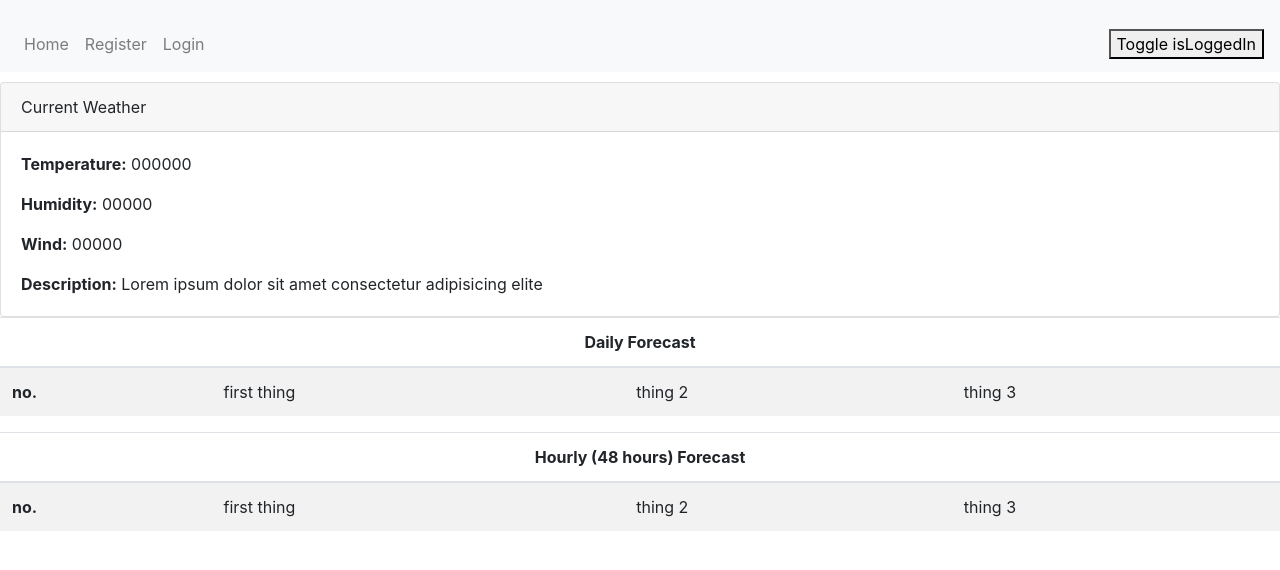
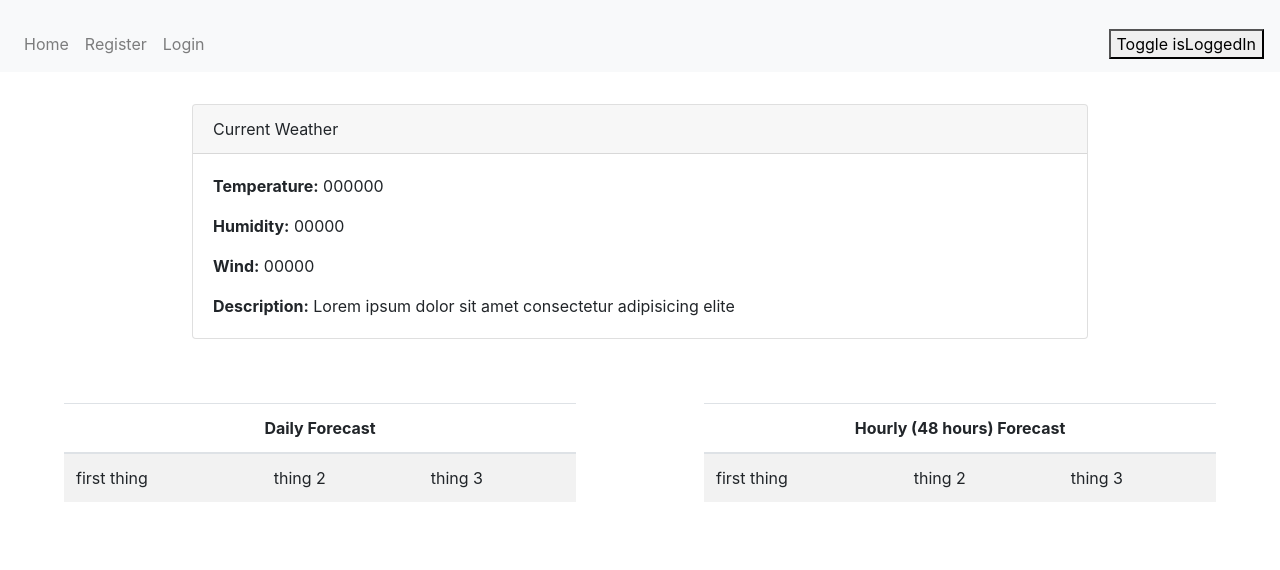
Before and after one commit to Mashrur749/weather_app_mean, an Angular app in the folder front-end/: page /dashboard in a window 1280 px wide. Shown: the top 570 px of the page. Built offline with nearby package versions, Linux system fonts and the light colour scheme.

Commit message:
styling added for current-weather component

```diff
--- a/front-end/src/app/dashboard/dashboard.component.html
+++ b/front-end/src/app/dashboard/dashboard.component.html
@@ -1,6 +1,10 @@
 
-<app-weather-current id="current" layout="row" layout-align="center"></app-weather-current>
 
-<app-weather-daily class="hourly" layout="row" layout-align="left"></app-weather-daily>
 
-<app-weather-hourly class="daily" layout="row" layout-align="right"></app-weather-hourly>
+
+
+<app-weather-current></app-weather-current>
+
+<app-weather-daily></app-weather-daily>
+
+<app-weather-hourly></app-weather-hourly>
--- a/front-end/src/app/weather-current/weather-current.component.css
+++ b/front-end/src/app/weather-current/weather-current.component.css
@@ -0,0 +1,6 @@
+.card{
+    display: block;
+    width: 70vw;
+    margin: auto;
+    margin-top: 2em;
+}
--- a/front-end/src/app/weather-current/weather-current.component.html
+++ b/front-end/src/app/weather-current/weather-current.component.html
@@ -1,4 +1,4 @@
-<div class="card" style="margin-top: 10px;">
+<div class="card">
     <div class="card-header">
         Current Weather
     </div>
--- a/front-end/src/app/weather-daily/weather-daily.component.css
+++ b/front-end/src/app/weather-daily/weather-daily.component.css
@@ -0,0 +1,5 @@
+table {
+    width: 40%;
+    float: left;
+    margin: 5%;
+}
--- a/front-end/src/app/weather-daily/weather-daily.component.html
+++ b/front-end/src/app/weather-daily/weather-daily.component.html
@@ -6,12 +6,9 @@
     </thead>
     <tbody>
         <tr>
-        <th scope="row">no.</th>
-        <td>
-            first thing
-        </td>
-        <td>thing 2</td>
-        <td> thing 3</td>
+            <td> first thing</td>
+            <td>thing 2</td>
+            <td> thing 3</td>
         </tr>
     </tbody>
 </table>
--- a/front-end/src/app/weather-hourly/weather-hourly.component.css
+++ b/front-end/src/app/weather-hourly/weather-hourly.component.css
@@ -0,0 +1,5 @@
+table {
+    width: 40%;
+    float: left;
+    margin: 5%;
+}
--- a/front-end/src/app/weather-hourly/weather-hourly.component.html
+++ b/front-end/src/app/weather-hourly/weather-hourly.component.html
@@ -6,12 +6,9 @@
     </thead>
 <tbody>
     <tr>
-    <th scope="row">no.</th>
-    <td>
-        first thing
-    </td>
-    <td>thing 2</td>
-    <td> thing 3</td>
+        <td> first thing</td>
+        <td>thing 2</td>
+        <td> thing 3</td>
     </tr>
 </tbody>
 </table>
```
